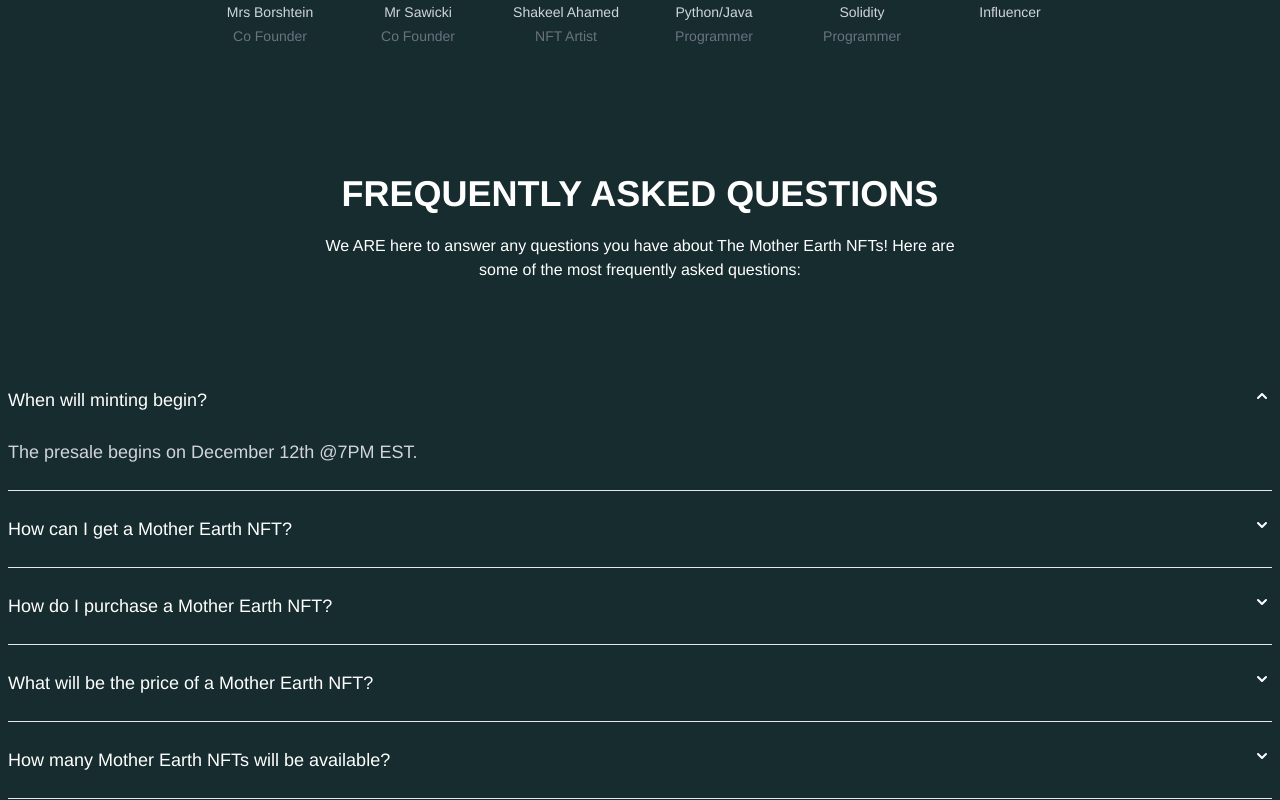
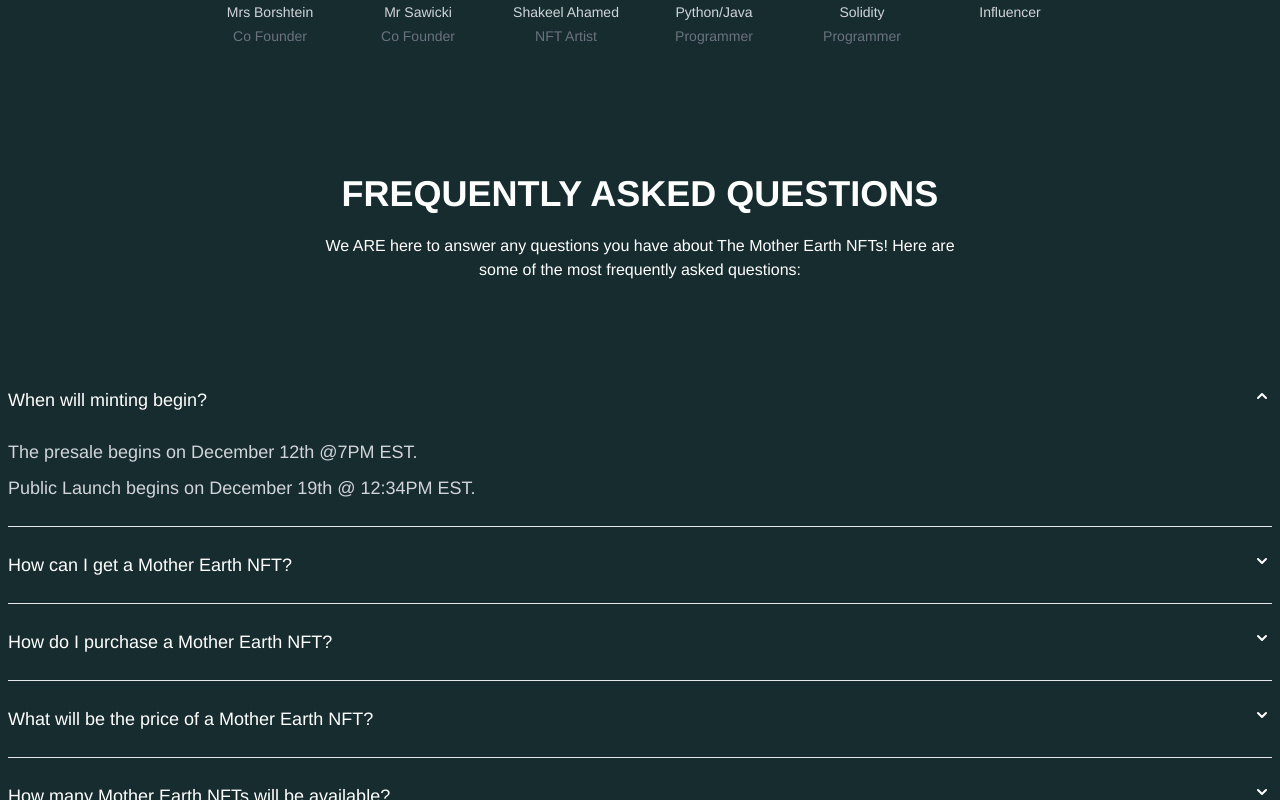
Before and after one commit to frusciante189/mother-earth, a React (Create React App) app: page / in a window 1280 px wide. Both pictures are taken after a click on the button "When will minting begin?". Shown: the part 6574-7374 px from the top of the page. Built offline with nearby package versions, Linux system fonts and the light colour scheme.

Commit message:
Update FAQ.js

```diff
--- a/src/Components/FAQ.js
+++ b/src/Components/FAQ.js
@@ -40,8 +40,9 @@ const FAQ = () => {
                       leaveFrom="transform scale-100 opacity-100"
                       leaveTo="transform scale-95 opacity-0"
                     >
-                      <Disclosure.Panel className="md:text-lg text-sm text-gray-300 mt-6">
-                        {item.answer}
+                      <Disclosure.Panel className="md:text-lg text-sm text-gray-300 mt-6 flex flex-col space-y-2">
+                        <span>{item.answer}</span>
+                        <span>{item.answer2}</span>
                       </Disclosure.Panel>
                     </Transition>
                   </div>
```
